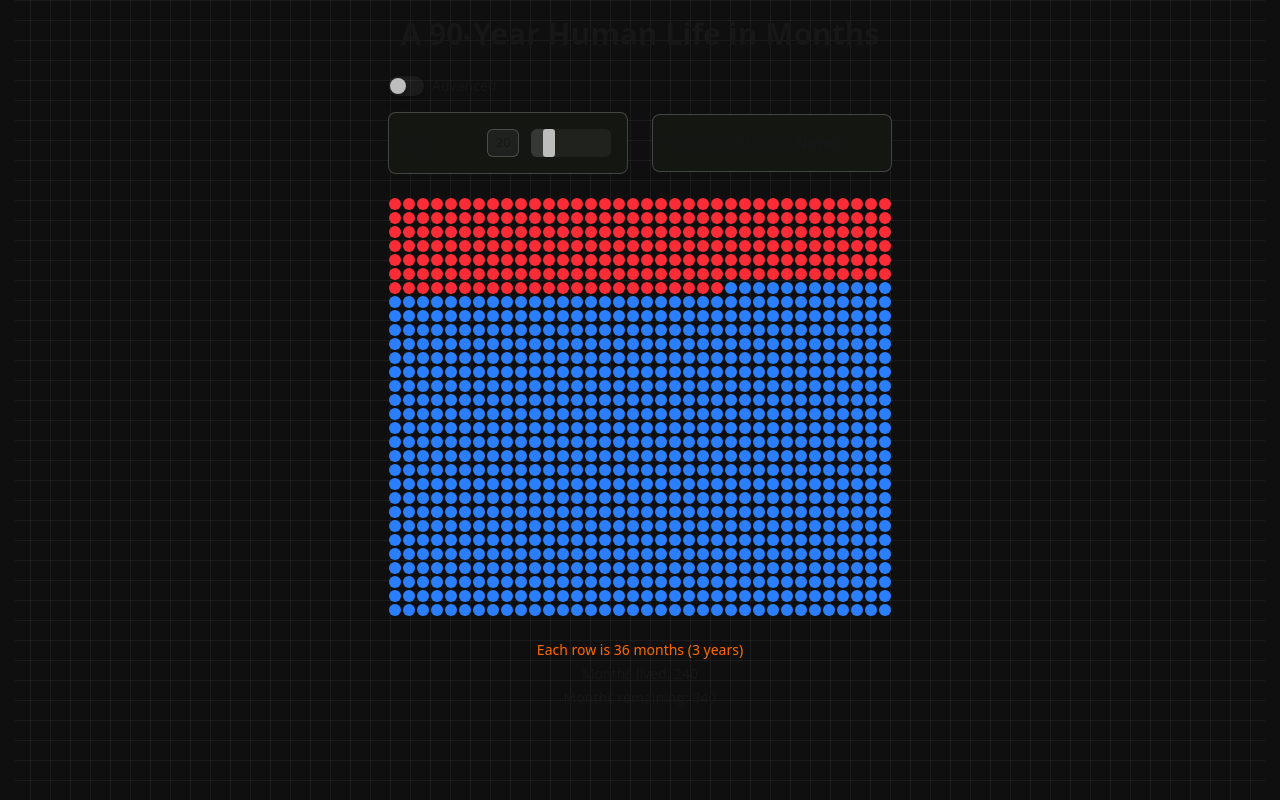
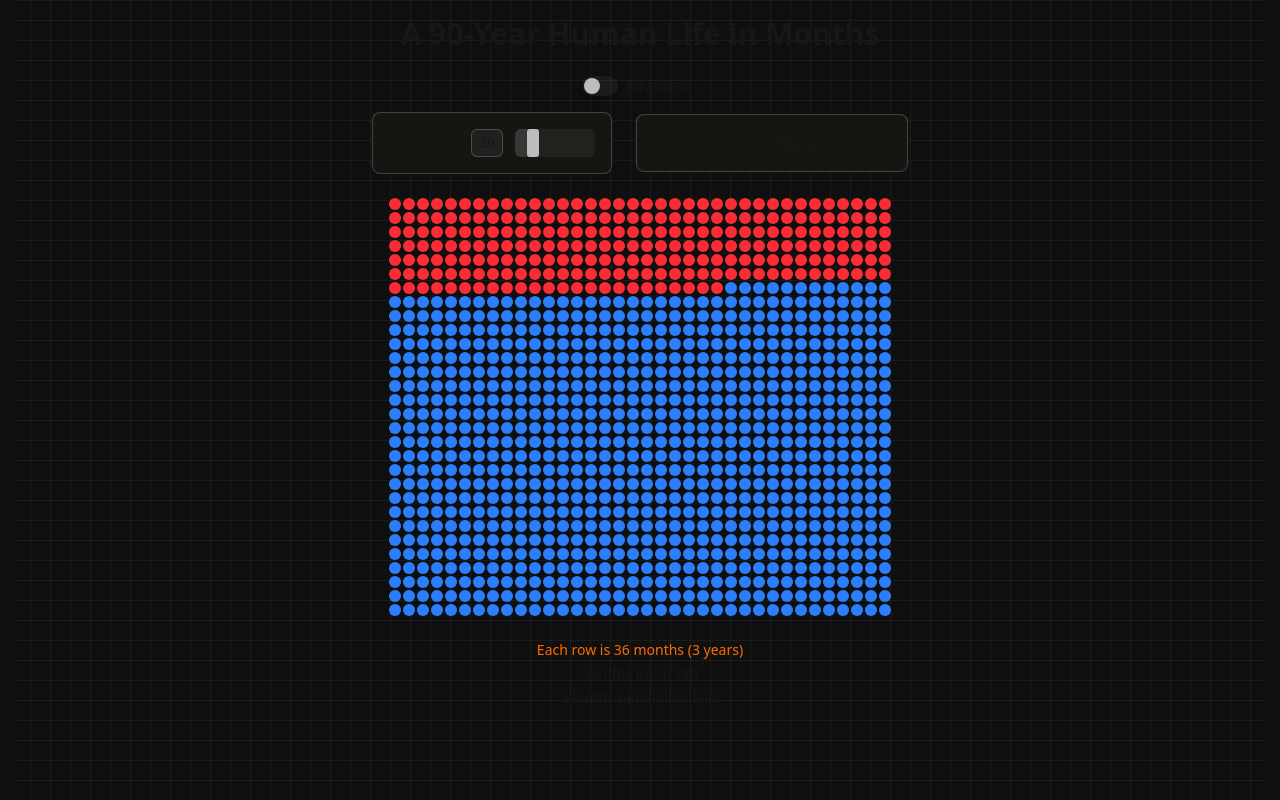
Before and after one commit to Xurify/ninetyyearhumanlife, a SvelteKit app: page / in a window 1280 px wide. Built offline with nearby package versions, Linux system fonts and the light colour scheme.

Commit message:
Updated styles

```diff
--- a/src/components/ControlPanel.svelte
+++ b/src/components/ControlPanel.svelte
@@ -12,7 +12,7 @@
 </script>
 
 <div class="flex flex-col gap-4">
-	<div class="flex items-center">
+	<div class="flex items-center justify-center">
 		<Switch
 			label="Advanced"
 			bind:checked={showAdvanced}
@@ -25,11 +25,12 @@
 			<Slider label="Age" bind:value={age} name="age" min={0} max={90} />
 		</div>
 
-		<div class="w-full max-w-md rounded-lg border border-white/20 bg-[#141612] p-4 lg:w-60">
+		<div class="w-full max-w-md rounded-lg border border-white/20 bg-[#141612] p-4 lg:w-68">
 			<span>Selected Month: </span>
 			<b>
 				{#if selectedMonthIndex}
 					{selectedMonthIndex + 1}
+					({Math.ceil((selectedMonthIndex + 1) / 12)} years)
 				{:else}
 					None
 				{/if}
```
